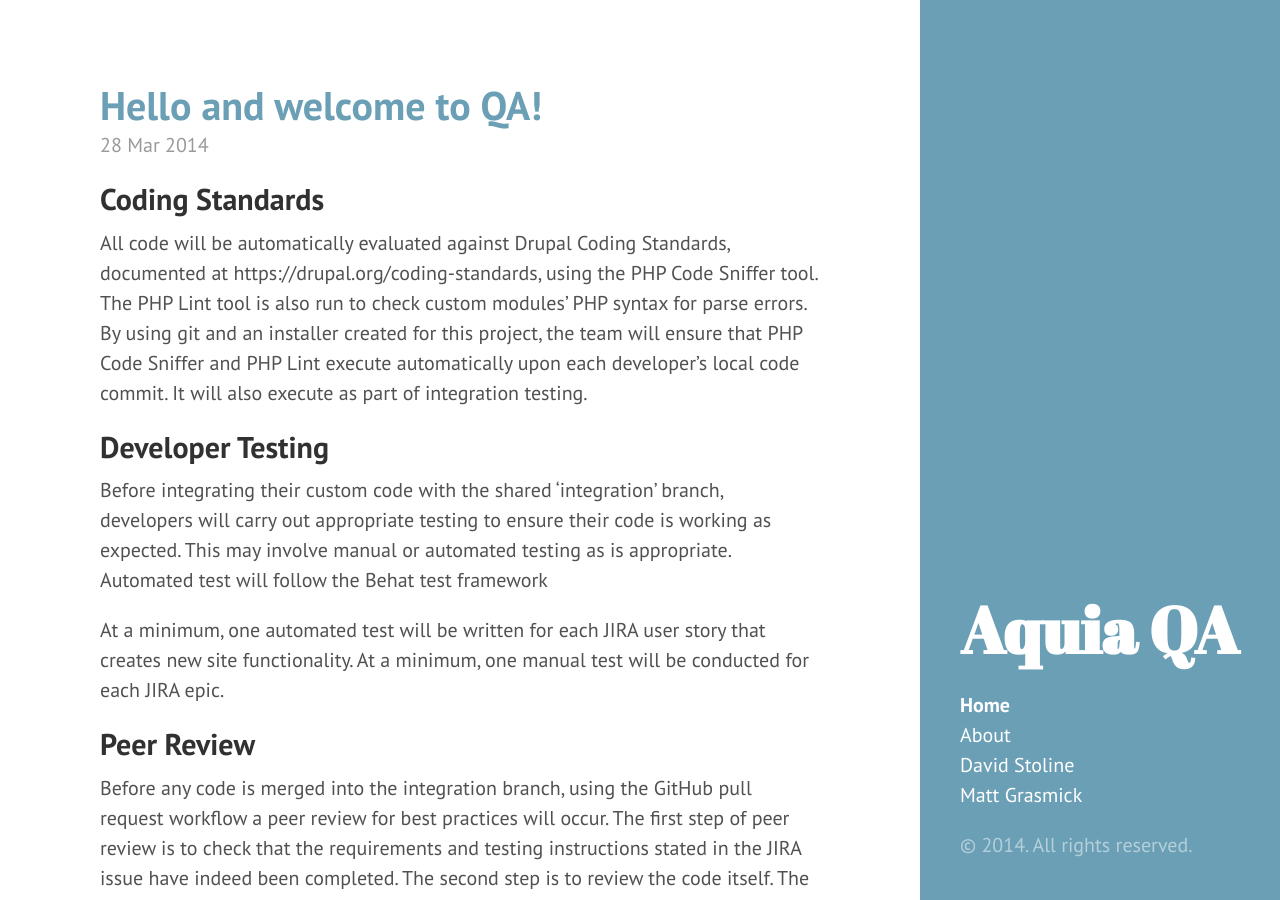
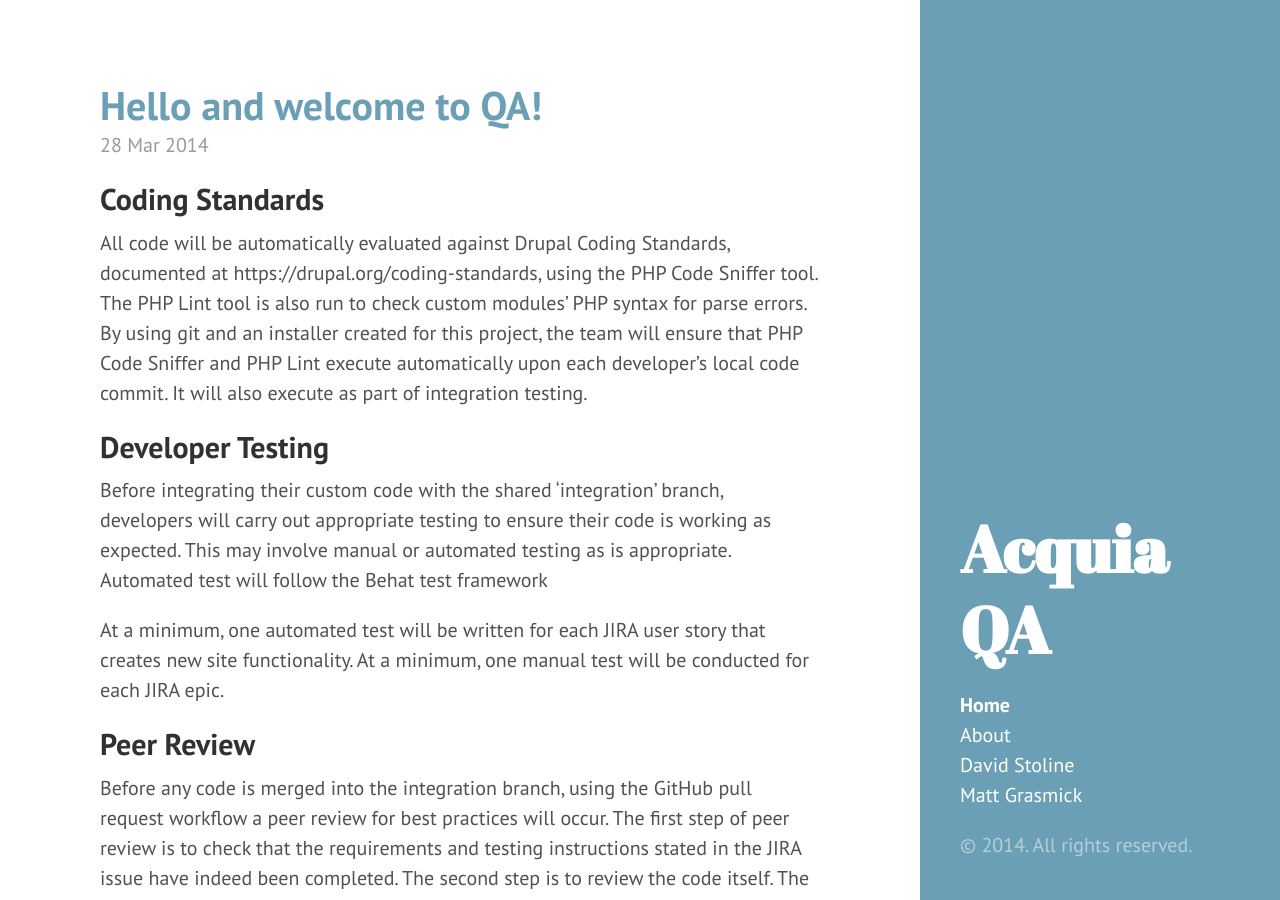
Before and after one commit to unn/acquia-qa, a Jekyll site: the page built from index.html, in a window 1280 px wide and 900 px high. Built offline with Jekyll 4.4.1, drawn with Linux system fonts in a browser that asks for light colours; Markdown is read by kramdown in place of the engine named in the settings; the list of posts is cut into pages by our own code.

Commit message:
Embarrassing.

```diff
--- a/_config.yml
+++ b/_config.yml
@@ -6,7 +6,7 @@ pygments:         true
 permalink:        pretty
 
 # Setup
-title:            'Aquia QA'
+title:            'Acquia QA'
 tagline:          'Acquia QA'
 paginate:         5
 baseurl:          '/acquiaqa'
```
